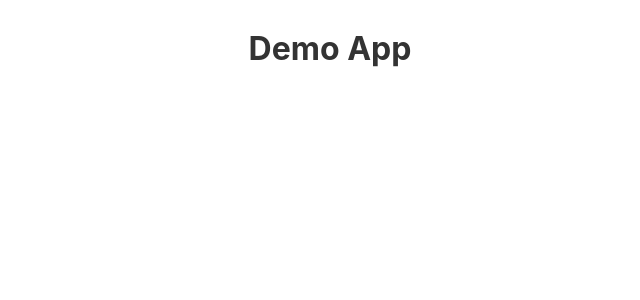
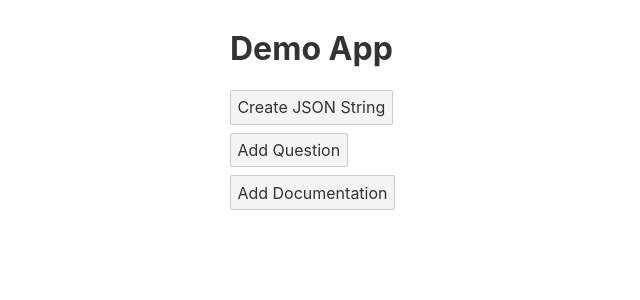
Before and after one commit to natefabian18/SvelteDraggableList, a Svelte app: page / in a window 1280 px wide. Shown: the top 300 px of the page, without its empty margins (310-950 px from the left). Built offline with nearby package versions, Linux system fonts and the light colour scheme.

Commit message:
setup list with addable components need to implement dragging and reording

```diff
--- a/package.json
+++ b/package.json
@@ -11,6 +11,8 @@
   "devDependencies": {
     "@rollup/plugin-commonjs": "^17.0.0",
     "@rollup/plugin-node-resolve": "^11.0.0",
+    "@rollup/plugin-typescript": "^8.0.0",
+    "@tsconfig/svelte": "^2.0.0",
     "rollup": "^2.3.4",
     "rollup-plugin-css-only": "^3.1.0",
     "rollup-plugin-livereload": "^2.0.0",
@@ -19,10 +21,8 @@
     "svelte": "^3.0.0",
     "svelte-check": "^2.0.0",
     "svelte-preprocess": "^4.0.0",
-    "@rollup/plugin-typescript": "^8.0.0",
-    "typescript": "^4.0.0",
     "tslib": "^2.0.0",
-    "@tsconfig/svelte": "^2.0.0"
+    "typescript": "^4.0.0"
   },
   "dependencies": {
     "sirv-cli": "^1.0.0"
--- a/src/App.svelte
+++ b/src/App.svelte
@@ -1,43 +1,80 @@
 <script lang="ts">
-  //#region Interface Declairation
-  interface Item {
-    id: number;
-    effectiveOrder: number;
+  //#region Imports and Inital Setup
+  import {
+    Item,
+    Question,
+    Documentation,
+    ItemType,
+  } from "./Types/MainTypes";
+  import QuestionComp from "./Comps/QuestionComp.svelte";
+  import DocumentationComp from "./Comps/DocumentationComp.svelte";
+
+  let form = new Array<Question | Documentation>();
+  let seqID = 0;
+  //#endregion
+
+  //#region Adding Questions and Documentation
+  function addQuestion() {
+    let question = {} as Question;
+    question.id = seqID;
+    seqID++;
+    question.effectiveOrder = 0;
+    question.InputData = "Unset";
+    question.effectiveType = ItemType.Question;
+    question.Answers = [{ id: 0, InputData: undefined }];
+    form = [...form, question];
   }
 
-  interface Documentation extends Item {
-    InputData: string;
+  function addDocumentation() {
+    let Documentation = {} as Documentation;
+    Documentation.id = seqID;
+    seqID++;
+    Documentation.effectiveOrder = 0;
+    Documentation.InputData = "Unset";
+    Documentation.effectiveType = ItemType.Documentation;
+    form = [...form, Documentation];
+    console.log(form);
   }
 
-  interface QuestionAnswer {
-    id: number;
-    InputData: string;
-  }
+  let JSONString = "";
 
-  interface Question extends Item {
-    InputData: string;
-    Answers: Array<QuestionAnswer>;
+  function createJSONString() {
+    JSONString = JSON.stringify(form);
   }
   //#endregion
-
-  let form = new Array<Item>();
-
-  let q: Question = {} as Question;
-
-  q.id = 0;
-  q.effectiveOrder = 0;
-  q.InputData = "what is your problem";
-  q.Answers = [
-    { id: 0, InputData: "wow" },
-    { id: 1, InputData: "such" },
-  ];
-  form[0] = q;
-
-  console.log(q);
 </script>
 
 <main>
   <h1>Demo App</h1>
+  <div class="JSON">
+    <button type="button" on:click={createJSONString}
+      >Create JSON String</button
+    >
+    {JSONString}
+  </div>
+  <div class="controls">
+    <div class="control">
+      <button type="button" on:click={addQuestion}
+        >Add Question</button
+      >
+    </div>
+    <div class="control">
+      <button type="button" on:click={addDocumentation}
+        >Add Documentation</button
+      >
+    </div>
+  </div>
+  <div class="Form" id="Form">
+    {#each form as Block}
+      {#if Block.effectiveType == "Question"}
+        <svelte:component this={QuestionComp} DataObj={Block} />
+      {:else if Block.effectiveType == "Documentation"}
+        <svelte:component this={DocumentationComp} DataObj={Block} />
+      {:else}
+        <div>UnknownBlock</div>
+      {/if}
+    {/each}
+  </div>
 </main>
 
 <style>
@@ -45,4 +82,8 @@
     width: max-content;
     margin: 0 auto;
   }
+
+  .JSON {
+    width: 200px;
+  }
 </style>
--- a/src/Comps/Documentation.svelte
+++ /dev/null
@@ -1,5 +0,0 @@
-<script lang="ts"></script>
-
-<div />
-
-<style></style>
--- /dev/null
+++ b/src/Comps/DocumentationComp.svelte
@@ -0,0 +1,19 @@
+<script lang="ts">
+  import { Documentation } from "../Types/MainTypes";
+
+  export let DataObj: Documentation;
+</script>
+
+<div class="Doc">
+  <div class="Dragger">DragMe</div>
+  <input type="text" bind:value={DataObj.InputData} />
+</div>
+
+<style>
+  .Doc {
+    background-color: #dddddd;
+    border-radius: 10px;
+    margin-top: 1em;
+    padding: 0.5em;
+  }
+</style>
--- a/src/Comps/Question.svelte
+++ /dev/null
@@ -1,5 +0,0 @@
-<script lang="ts"></script>
-
-<div />
-
-<style></style>
--- /dev/null
+++ b/src/Comps/QuestionComp.svelte
@@ -0,0 +1,36 @@
+<script lang="ts">
+  import { Question } from "../Types/MainTypes";
+
+  export let DataObj: Question;
+
+  $: if (
+    DataObj.Answers[DataObj.Answers.length - 1].InputData != undefined
+  ) {
+    DataObj.Answers = [
+      ...DataObj.Answers,
+      { id: DataObj.Answers.length, InputData: undefined },
+    ];
+  }
+</script>
+
+<div class="Ques">
+  <div class="Dragger">DragMe</div>
+
+  <div>Title</div>
+  <input type="text" bind:value={DataObj.InputData} />
+  <div>
+    <div>Answers</div>
+    {#each DataObj.Answers as Answer, i}
+      <input type="text" bind:value={Answer.InputData} />
+    {/each}
+  </div>
+</div>
+
+<style>
+  .Ques {
+    background-color: #dddddd;
+    border-radius: 10px;
+    margin-top: 1em;
+    padding: 0.5em;
+  }
+</style>
--- /dev/null
+++ b/src/Types/MainTypes.ts
@@ -0,0 +1,28 @@
+//#region Interface and enum Declairation
+export enum ItemType {
+  Question = "Question",
+  Documentation = "Documentation",
+}
+
+export class Item {
+  id: number;
+  effectiveOrder: number;
+  effectiveType: ItemType;
+}
+
+export class Documentation extends Item {
+  InputData: string;
+}
+
+export class QuestionAnswer {
+  id: number;
+  InputData: string;
+}
+
+export class Question extends Item {
+  InputData: string;
+  Answers: Array<QuestionAnswer>;
+}
+//#endregion
+
+export default {};
```
